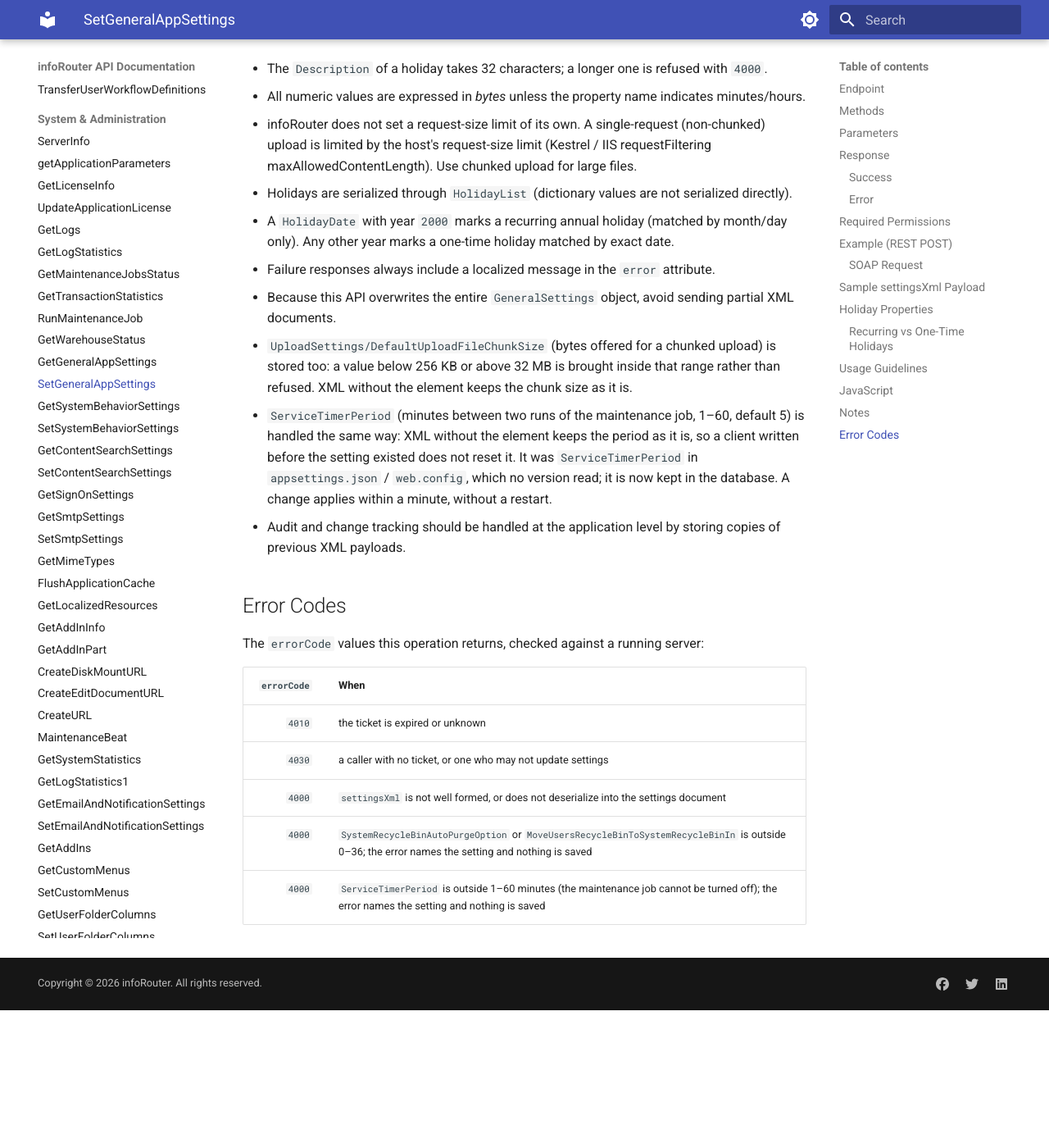
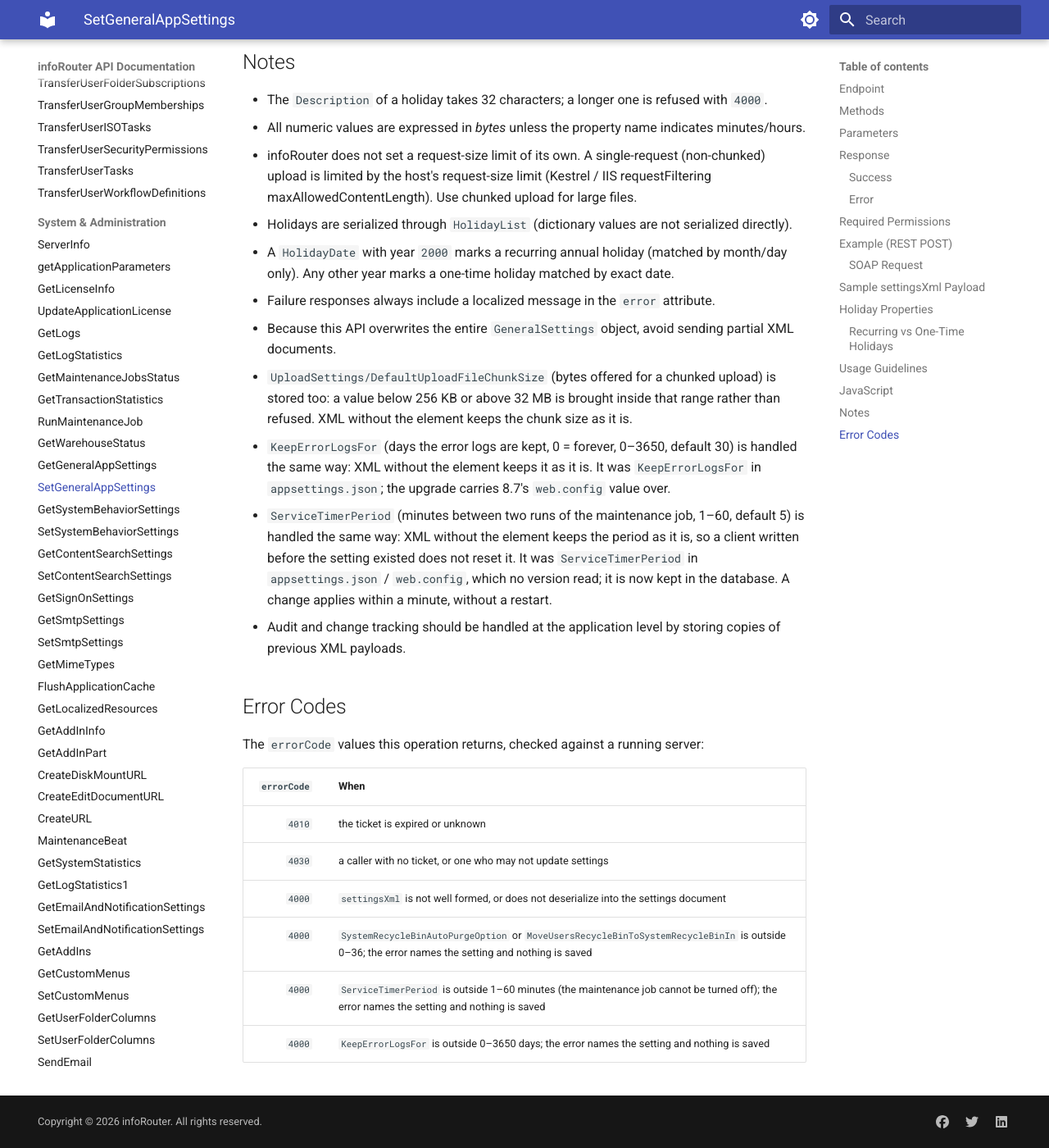
Before and after one commit to inforouter/apidocs, an MkDocs documentation site: the page built from docs/SetGeneralAppSettings.md, in a window 1280 px wide and 1400 px high, scrolled down 5880 px. Shown: the whole window at 82% size. Built offline with MkDocs 1.6.1 and Material for MkDocs 9.7.7, drawn with Linux system fonts in a browser that asks for light colours; before the commit the page ends 7112 px from its top, so only the background shows below that; some of the changed text lies outside the part shown.

Commit message:
Get/SetGeneralAppSettings: KeepErrorLogsFor (days the error logs are kept, 0-3650)
Co-Authored-By: Claude Opus 5.5 <noreply@anthropic.com>

```diff
--- a/docs/SetGeneralAppSettings.md
+++ b/docs/SetGeneralAppSettings.md
@@ -86,6 +86,7 @@ SOAPAction: "http://tempuri.org/SetGeneralAppSettings"
           <MinYearInDateControls>1950</MinYearInDateControls>
           <SendDiagnosticsAndStatistics>true</SendDiagnosticsAndStatistics>
           <ServiceTimerPeriod>5</ServiceTimerPeriod>
+          <KeepErrorLogsFor>30</KeepErrorLogsFor>
           <Workdays>
             <Monday>true</Monday>
             <Tuesday>true</Tuesday>
@@ -144,6 +145,7 @@ SOAPAction: "http://tempuri.org/SetGeneralAppSettings"
   <MinYearInDateControls>1950</MinYearInDateControls>
   <SendDiagnosticsAndStatistics>true</SendDiagnosticsAndStatistics>
   <ServiceTimerPeriod>5</ServiceTimerPeriod>
+  <KeepErrorLogsFor>30</KeepErrorLogsFor>
   <Workdays>
     <Monday>true</Monday>
     <Tuesday>true</Tuesday>
@@ -258,6 +260,7 @@ await call('SetGeneralAppSettings', {
 - Failure responses always include a localized message in the `error` attribute.
 - Because this API overwrites the entire `GeneralSettings` object, avoid sending partial XML documents.
 - `UploadSettings/DefaultUploadFileChunkSize` (bytes offered for a chunked upload) is stored too: a value below 256 KB or above 32 MB is brought inside that range rather than refused. XML without the element keeps the chunk size as it is.
+- `KeepErrorLogsFor` (days the error logs are kept, 0 = forever, 0–3650, default 30) is handled the same way: XML without the element keeps it as it is. It was `KeepErrorLogsFor` in `appsettings.json`; the upgrade carries 8.7's `web.config` value over.
 - `ServiceTimerPeriod` (minutes between two runs of the maintenance job, 1–60, default 5) is handled the same way: XML without the element keeps the period as it is, so a client written before the setting existed does not reset it. It was `ServiceTimerPeriod` in `appsettings.json` / `web.config`, which no version read; it is now kept in the database. A change applies within a minute, without a restart.
 - Audit and change tracking should be handled at the application level by storing copies of previous XML payloads.
 
@@ -272,3 +275,4 @@ The `errorCode` values this operation returns, checked against a running server:
 | `4000` | `settingsXml` is not well formed, or does not deserialize into the settings document |
 | `4000` | `SystemRecycleBinAutoPurgeOption` or `MoveUsersRecycleBinToSystemRecycleBinIn` is outside 0–36; the error names the setting and nothing is saved |
 | `4000` | `ServiceTimerPeriod` is outside 1–60 minutes (the maintenance job cannot be turned off); the error names the setting and nothing is saved |
+| `4000` | `KeepErrorLogsFor` is outside 0–3650 days; the error names the setting and nothing is saved |
```
Also changed, not shown: docs/GetGeneralAppSettings.md (+2 -0 lines).
